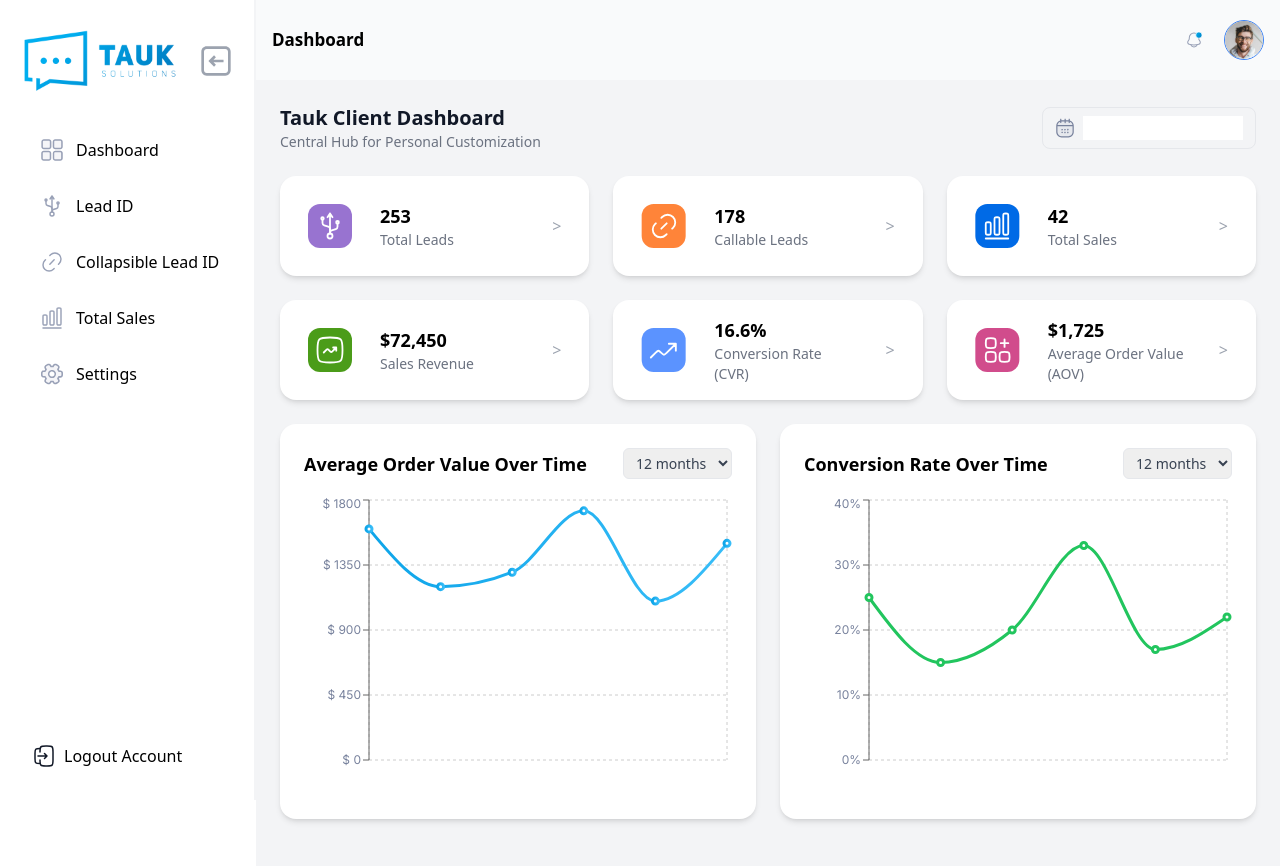
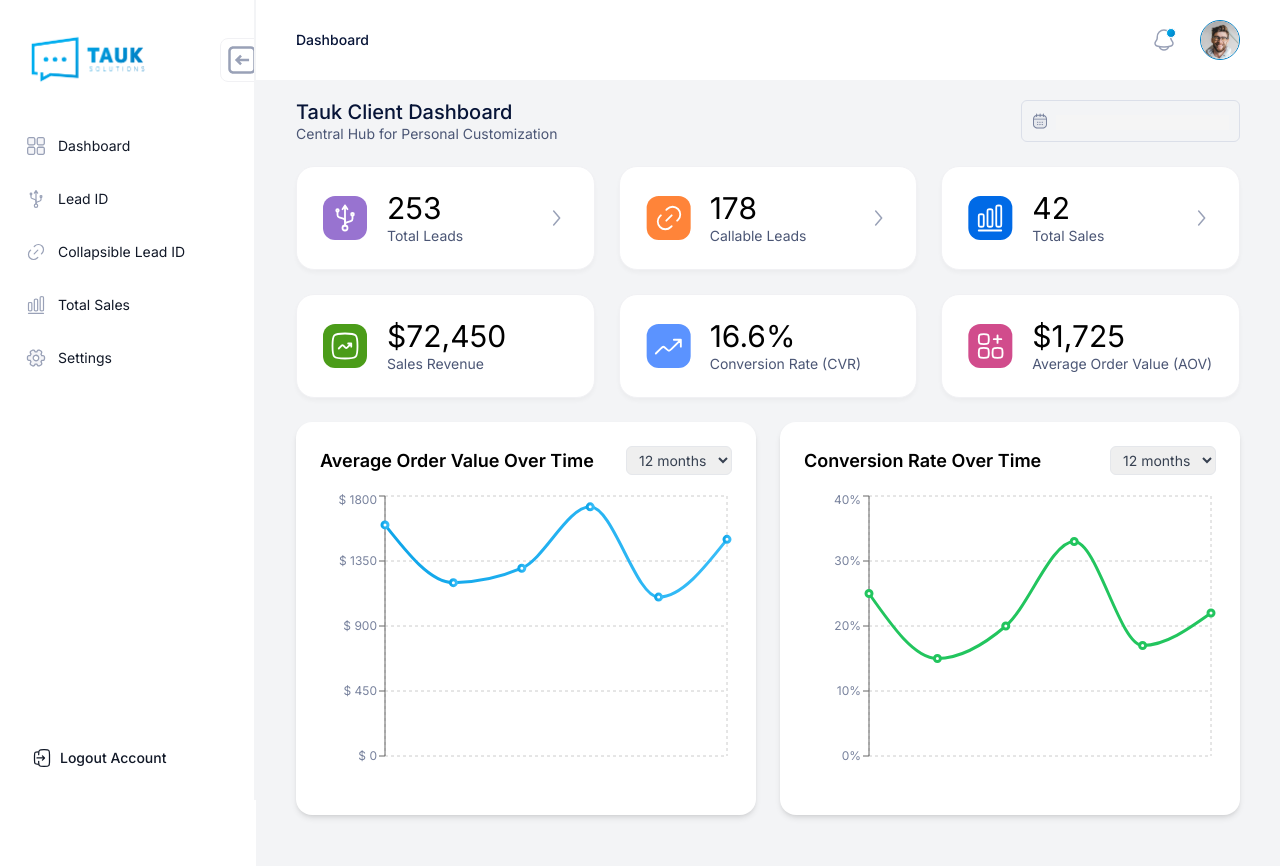
Before and after one commit to taukdev/frontend, a React (Create React App) app: page / in a window 1280 px wide. Shown: the top 866 px of the page. Built offline with nearby package versions, Linux system fonts and the light colour scheme.

Commit message:
feat: Add Google Fonts and custom CSS for improved styling in Dashboard and Layout components

```diff
--- /dev/null
+++ b/public/assets/css/style.css
@@ -0,0 +1,7 @@
+* {
+	margin: 0;
+	padding: 0;
+	 font-family: "Inter", sans-serif;
+  	/* font-family: 'Satoshi', sans-serif; */
+	box-sizing: border-box;
+}
--- a/public/index.html
+++ b/public/index.html
@@ -24,6 +24,10 @@
       work correctly both with client-side routing and a non-root public URL.
       Learn how to configure a non-root public URL by running `npm run build`.
     -->
+    <!-- font-family cdn here -->
+    <link href="https://fonts.googleapis.com/css2?family=Inter:ital,opsz,wght@0,14..32,100..900;1,14..32,100..900&display=swap" rel="stylesheet">
+    <!-- here css file  -->
+     <link rel="stylesheet" href="assets\css\style.css">
     <title>React App</title>
   </head>
   <body>
--- a/src/components/DashBoard.js
+++ b/src/components/DashBoard.js
@@ -43,7 +43,7 @@ const CustomTooltip = ({ active, payload, label, labelFormatter }) => {
   if (active && payload && payload.length) {
     return (
       <div className="bg-white border shadow-md rounded-lg p-2 text-sm text-gray-700">
-        <p className="font-semibold font-['Inter'] font-semibold tracking-normal">
+        <p className="font-semibold font-['Inter'] tracking-normal">
           {labelFormatter ? labelFormatter(label) : label}
         </p>
         {payload.map((entry, index) => (
@@ -60,16 +60,24 @@ const CustomTooltip = ({ active, payload, label, labelFormatter }) => {
   return null;
 };
 
-const StatCard = ({ icon: Icon, title, value }) => (
-  <div className="flex items-center gap-4 p-4 bg-white rounded-2xl shadow-md">
-    <div className="p-3 rounded-xl">
-      <Icon className="text-gray-700" />
+const StatCard = ({ icon: Icon, title, value, arrow, showArrow = true }) => (
+  <div className="flex items-center justify-between gap-4 p-[26px] bg-white shadow-[0px_3px_4px_0px_#00000008] border border-[#F1F1F4] rounded-[18px]">
+    <div className="flex items-center">
+      <div className="mr-[20px] h-[44px] w-[44px]">
+        <Icon />
+      </div>
+      <div>
+        <h4 className="text-[30px] font-semi-bold leading-[30px] tracking-[-2%] mb-[6px]">
+          {value}
+        </h4>
+        <p className="text-[14px] leading-[14px] text-[#4B5675] font-normal">
+          {title}
+        </p>
+      </div>
     </div>
-    <div>
-      <h4 className="text-lg font-bold">{value}</h4>
-      <p className="text-sm text-gray-500">{title}</p>
-    </div>
-    <div className="ml-auto cursor-pointer text-gray-400 p-3">{">"}</div>
+    {showArrow && (
+      <div className="cursor-pointer w-[24px] h-[24px] text-right">{arrow}</div>
+    )}
   </div>
 );
 
@@ -91,23 +99,23 @@ const Dashboard = () => {
   };
 
   return (
-    <div className="p-6 bg-gray-100 min-h-screen space-y-6">
+    <div className="px-[40px] py-[20px] bg-gray-100 min-h-screen space-y-6">
       <div className="flex justify-between items-center mb-6">
         <div className="flex items-start gap-2">
           {/* Heading and subheading stacked vertically */}
           <div>
-            <h2 className="text-xl font-bold text-gray-900">
+            <h2 className="text-[20px] leading-[20px] mb-[5px] font-medium text-[#071437]">
               Tauk Client Dashboard
             </h2>
-            <p className="text-sm text-gray-500">
+            <p className="text-[14px] leading-[14px] text-[#4B5675] font-normal">
               Central Hub for Personal Customization
             </p>
           </div>
         </div>
 
-        <div className="flex items-center border rounded-lg px-3 py-2 md:gap-2">
+        <div className="flex items-center border rounded-[6px] border-[#DBDFE9] px-[10px] py-[8px] md:gap-2">
           <CalendarIcon
-            className="h-5 w-5 text-gray-500 cursor-pointer"
+            className="h-[16px] w-[16px] text-gray-500 cursor-pointer"
             onClick={handleIconClick}
           />
           <DatePicker
@@ -117,7 +125,7 @@ const Dashboard = () => {
             endDate={endDate}
             selectsRange
             dateFormat="MMM dd, yyyy"
-            className="hidden md:block w-40 focus:outline-none text-black"
+            className="hidden md:block text-[#252F4A] bg-[#F5F5F5] text-[12px] leading-[12px] font-normal"
             open={isOpen}
             onInputClick={handleIconClick}
           />
@@ -125,20 +133,90 @@ const Dashboard = () => {
       </div>
 
       <div className="grid grid-cols-1 sm:grid-cols-2 lg:grid-cols-3 xl:grid-cols-3 gap-6">
-        <StatCard icon={TotalLead} title="Total Leads" value="253" />
+        <StatCard
+          icon={TotalLead}
+          title="Total Leads"
+          value="253"
+          arrow={
+            <svg
+              width="25"
+              height="24"
+              viewBox="0 0 25 24"
+              fill="none"
+              xmlns="http://www.w3.org/2000/svg"
+            >
+              <path
+                d="M9.66675 5L15.6667 12L9.66675 19"
+                stroke="#99A1B7"
+                strokeWidth="1.5"
+                strokeLinecap="round"
+                strokeLinejoin="round"
+              />
+            </svg>
+          }
+        />
         <StatCard
           icon={CallableLeadWithBackground}
           title="Callable Leads"
           value="178"
+          arrow={
+            <svg
+              width="25"
+              height="24"
+              viewBox="0 0 25 24"
+              fill="none"
+              xmlns="http://www.w3.org/2000/svg"
+            >
+              <path
+                d="M9.66675 5L15.6667 12L9.66675 19"
+                stroke="#99A1B7"
+                strokeWidth="1.5"
+                strokeLinecap="round"
+                strokeLinejoin="round"
+              />
+            </svg>
+          }
         />
-        <StatCard icon={TotalSale} title="Total Sales" value="42" />
-        <StatCard icon={SaleRevenue} title="Sales Revenue" value="$72,450" />
+        <StatCard
+          icon={TotalSale}
+          title="Total Sales"
+          value="42"
+          arrow={
+            <svg
+              width="25"
+              height="24"
+              viewBox="0 0 25 24"
+              fill="none"
+              xmlns="http://www.w3.org/2000/svg"
+            >
+              <path
+                d="M9.66675 5L15.6667 12L9.66675 19"
+                stroke="#99A1B7"
+                strokeWidth="1.5"
+                strokeLinecap="round"
+                strokeLinejoin="round"
+              />
+            </svg>
+          }
+        />
+        <StatCard
+          icon={SaleRevenue}
+          title="Sales Revenue"
+          value="$72,450"
+          showArrow={false}
+        />
         <StatCard
           icon={ConversionRate}
           title="Conversion Rate (CVR)"
           value="16.6%"
+          showArrow={false}
         />
-        <StatCard icon={AOV} title="Average Order Value (AOV)" value="$1,725" />
+        <StatCard
+          icon={AOV}
+          title="Average Order Value (AOV)"
+          value="$1,725"
+          showArrow={false}
+        />
       </div>
 
       <div className="grid grid-cols-1 md:grid-cols-2 gap-6">
--- a/src/components/Layout.js
+++ b/src/components/Layout.js
@@ -58,7 +58,7 @@ const SidebarWithHeader = ({ children }) => {
       >
         <div className="grid grid-rows-[auto_1fr_auto] h-full">
           {/* Logo + Close button */}
-          <div className="p-4 grid grid-cols-[1fr_auto] items-center h-full">
+          <div className="p-[26px] grid grid-cols-[1fr_auto] items-center h-full relative">
             <div
               className={`text-lg font-bold ${
                 isOpen ? "block" : "hidden"
@@ -68,10 +68,10 @@ const SidebarWithHeader = ({ children }) => {
                 <img
                   src={logo}
                   alt="Logo"
-                  className="w-[168px] h-[90px] object-contain"
+                  className="w-[124px] h-[67px] object-contain"
                 />
-                <div className="text-gray-400">
-                  <CgArrowLeftR className="w-8 h-8" />
+                <div className="bg-[#FFFFFF] border border-[#F1F1F4] p-[6px] rounded-[8px] absolute z-1000 top-[50%] right-[-10px] transform -translate-y-1/2">
+                  <CgArrowLeftR className="w-[30px] h-[30px] text-[#99A1B7]" />
                 </div>
               </div>
             </div>
@@ -97,56 +97,77 @@ const SidebarWithHeader = ({ children }) => {
           </div>
 
           {/* Navigation Links */}
-          <div className={`px-4 ${isOpen ? "block" : "hidden"} md:block`}>
+          <div className={`px-[26px] ${isOpen ? "block" : "hidden"} md:block`}>
             <ul>
               {[
                 {
                   key: "dashboard",
                   label: "Dashboard",
-                  icon: <DashBoardIcon className="w-6 h-6 text-[#94A3B8]" />,
+                  icon: (
+                    <DashBoardIcon className="w-[20px] h-[20px] text-[#99A1B7]" />
+                  ),
                   to: "/",
                 },
                 {
                   key: "lead",
                   label: "Lead ID",
-                  icon: <LeadIcon className="w-6 h-6" />,
+                  icon: (
+                    <LeadIcon className="w-[20px] h-[20px] text-[#99A1B7]" />
+                  ),
                   to: "/Lead",
                 },
                 {
                   key: "collapsible",
                   label: "Collapsible Lead ID",
-                  icon: <CallableLeadIcon className="w-6 h-6" />,
+                  icon: (
+                    <CallableLeadIcon className="w-[20px] h-[20px] text-[#99A1B7]" />
+                  ),
                   to: "/CollapsibleLead",
                 },
                 {
                   key: "sales",
                   label: "Total Sales",
-                  icon: <SalesIcon className="w-6 h-6" />,
+                  icon: (
+                    <SalesIcon className="w-[20px] h-[20px] text-[#99A1B7]" />
+                  ),
                   to: "/Sales",
                 },
                 {
                   key: "settings",
                   label: "Settings",
-                  icon: <SettingIcon className="w-6 h-6" />,
+                  icon: (
+                    <SettingIcon className="w-[20px] h-[20px] text-[#99A1B7]" />
+                  ),
                   to: "/Setting",
                 },
               ].map(({ key, label, icon, to }) => (
                 <Link to={to} className="block">
                   <li
                     key={key}
-                    className={`relative flex items-center cursor-pointer py-4 pl-6 pr-4 rounded-xl transition-all duration-200 ${
-                      selectedItem === key
-                        ? "bg-gray-100 text-black"
-                        : " hover:bg-gray-100"
-                    }`}
-                    onClick={() => handleSelect(key)}
+                    className={`relative flex items-center cursor-pointer py-[16px] rounded-xl transition-all duration-200
+                      ${
+                        selectedItem === key
+                          ? "bg-gray-100 text-black font-medium"
+                          : "hover:bg-gray-100"
+                      }
+                      group
+                    `}
                   >
                     {selectedItem === key && (
                       <span className="absolute left-0 top-1/2 -translate-y-1/2 w-1 h-5 bg-[#009DFF] rounded-full" />
                     )}
-                    <div className="flex items-center space-x-3 w-full">
+                    <div
+                      className={`
+                        flex items-center space-x-3 w-full
+                        ${selectedItem === key ? "pl-4" : ""}
+                        group-hover:pl-4 transition-all duration-200
+                      `}
+                      onClick={() => handleSelect(key)}
+                    >
                       {icon}
-                      <span>{label}</span>
+                      <span className="text-[#111827] text-[14px]">
+                        {label}
+                      </span>
                     </div>
                   </li>
                 </Link>
@@ -157,8 +178,10 @@ const SidebarWithHeader = ({ children }) => {
           {/* Logout Button */}
           <footer className="p-4">
             <button className="w-full py-4 px-4 rounded text-black hover:bg-[#F5F5F5] flex items-center space-x-2">
-              <LogOutIcon className="w-6 h-6" />
-              <span>Logout Account</span>
+              <LogOutIcon className="w-[20px] h-[20px]" />
+              <span className="text-[14px] text-[#111827] font-medium">
+                Logout Account
+              </span>
             </button>
           </footer>
         </div>
@@ -171,7 +194,7 @@ const SidebarWithHeader = ({ children }) => {
         }`}
       >
         {/* Header */}
-        <header className="h-[80px] sticky top-0 bg-gray-50 text-white p-4 flex items-center justify-between">
+        <header className="h-[80px] bg-[#FFFFFF] text-white py-[20px] px-[40px] flex items-center justify-between">
           {/* Left Section: Logo + Toggle + Page Title */}
           <div className="flex items-center gap-4">
             {/* Logo */}
@@ -208,20 +231,20 @@ const SidebarWithHeader = ({ children }) => {
             </button>
 
             {/* Page Title */}
-            <div className="text-[17px] font-semibold text-black">
+            <div className="text-[14px] font-medium text-[#071437] leading-[14px]">
               {pageTitle}
             </div>
           </div>
 
           {/* Right Section: Notification + Profile */}
           <div className="flex items-center space-x-4">
-            <NotificationIcon className="w-7 h-7 text-white" />
-            <ProfileIcon className="w-10 h-10 text-white border rounded-full border-blue-500" />
+            <NotificationIcon className="w-[40px] h-[40px] text-white" />
+            <ProfileIcon className="w-[40px] h-[40px] text-white border rounded-full border-[#007FC4]" />
           </div>
         </header>
 
         {/* Main Content */}
-        <main className="overflow-auto bg-[#F9FAFB]">{children}</main>
+        <main className="overflow-auto bg-[#F5F5F5]">{children}</main>
       </div>
     </div>
   );
```
